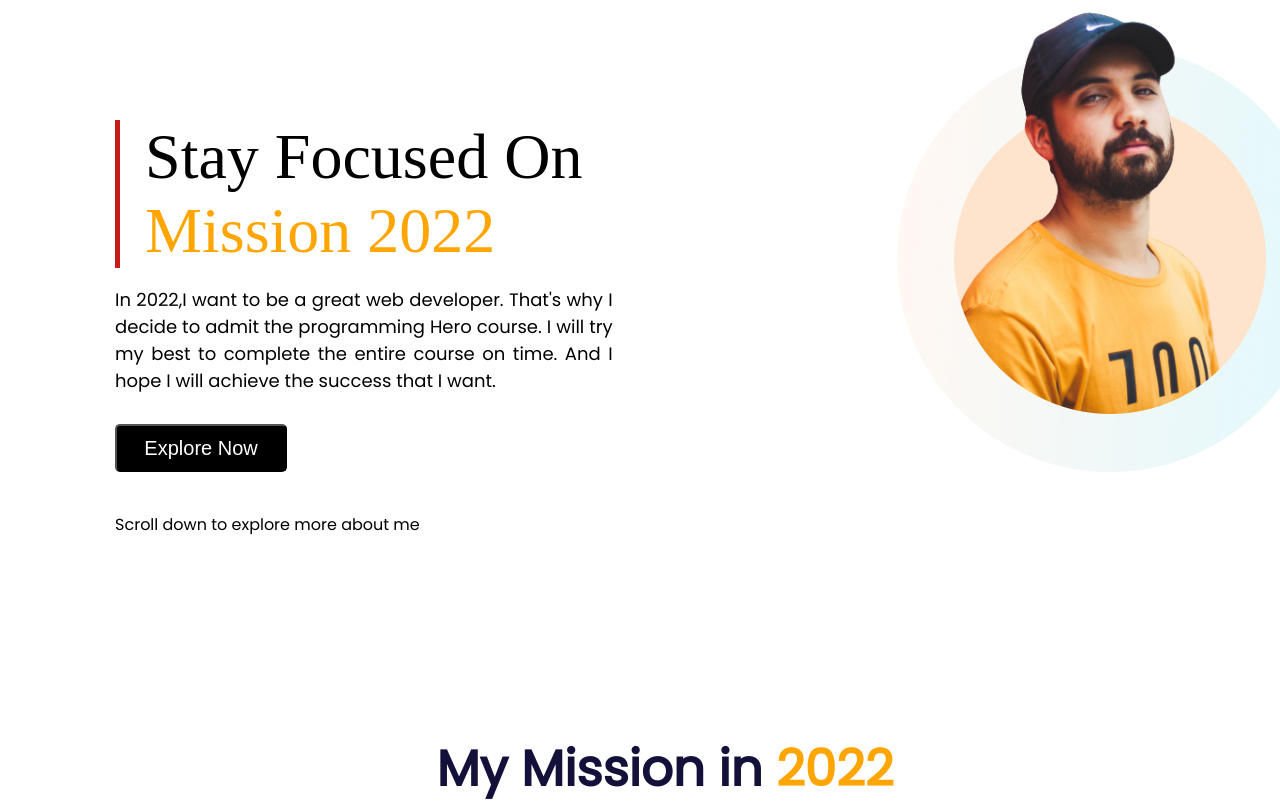
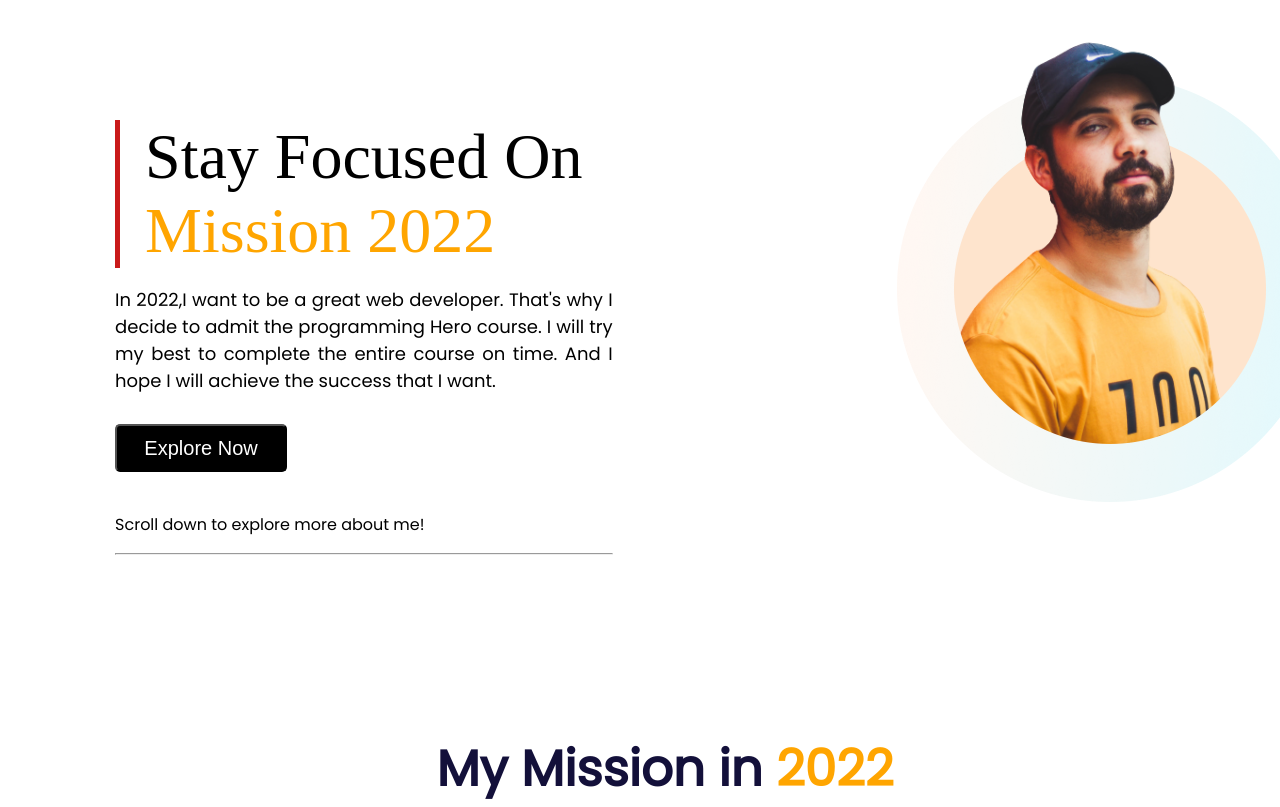
Before and after one commit to Mahmud2640/project-1, a plain HTML site: page index.html in a window 1280 px wide. Shown: the top 807 px of the page. Drawn offline with Linux system fonts and the light colour scheme.

Commit message:
add some code

```diff
--- a/index.html
+++ b/index.html
@@ -32,11 +32,12 @@
         </p>
         <button>Explore Now</button>
         <p style="margin-top: 40px; font-family: Poppins; font-weight: 200px">
-          Scroll down to explore more about me
+          Scroll down to explore more about me!
         </p>
+        <hr>
       </div>
       <div class="half-width" id="new">
-        <img src="images/person/person-2.png" alt="Mahmud" />
+        <img src="images/person/person-2.png" alt="person-2" />
       </div>
     </section>
 
--- a/style.css
+++ b/style.css
@@ -17,9 +17,9 @@ section {
 #new {
   position: absolute;
   width: 426px;
-  height: 623px;
+  height: 500px;
   left: 807px;
-  top: -80px;
+  top: -50px;
 }
 
 .first-part h1 {
```
